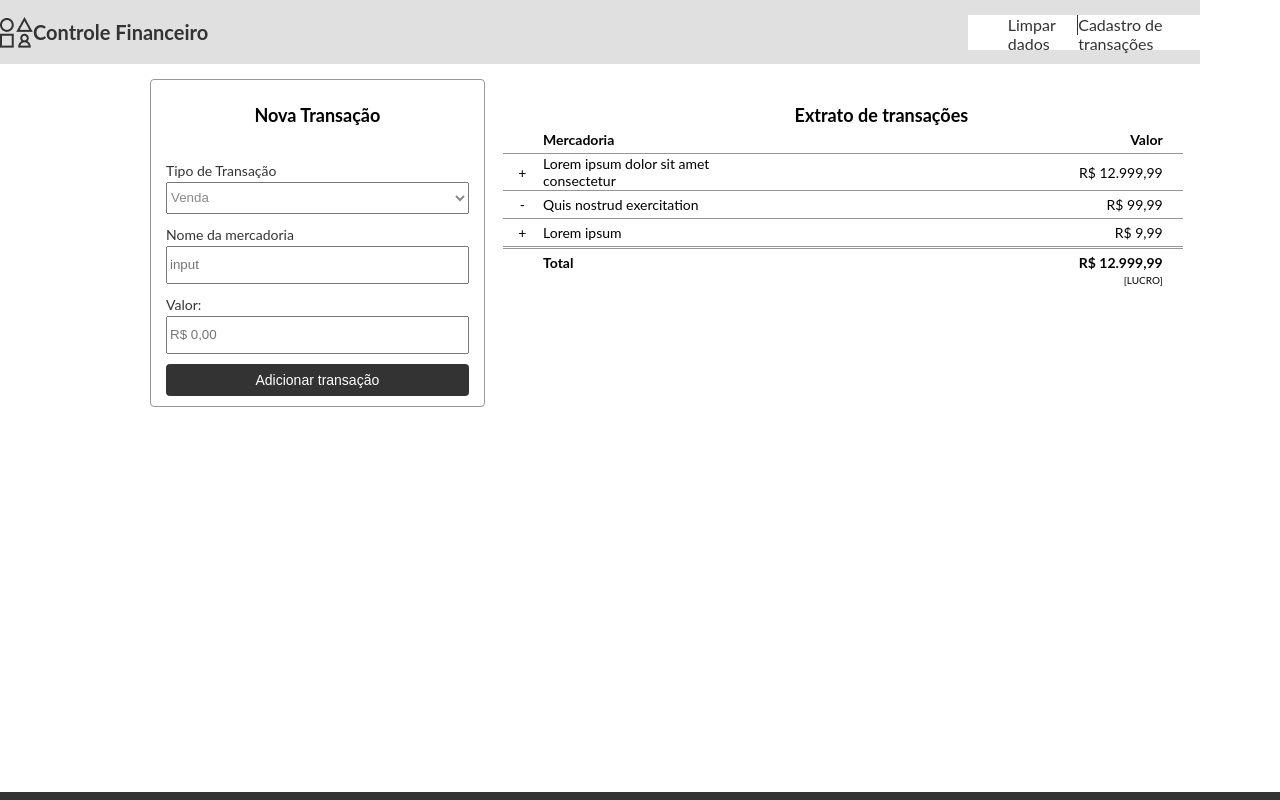
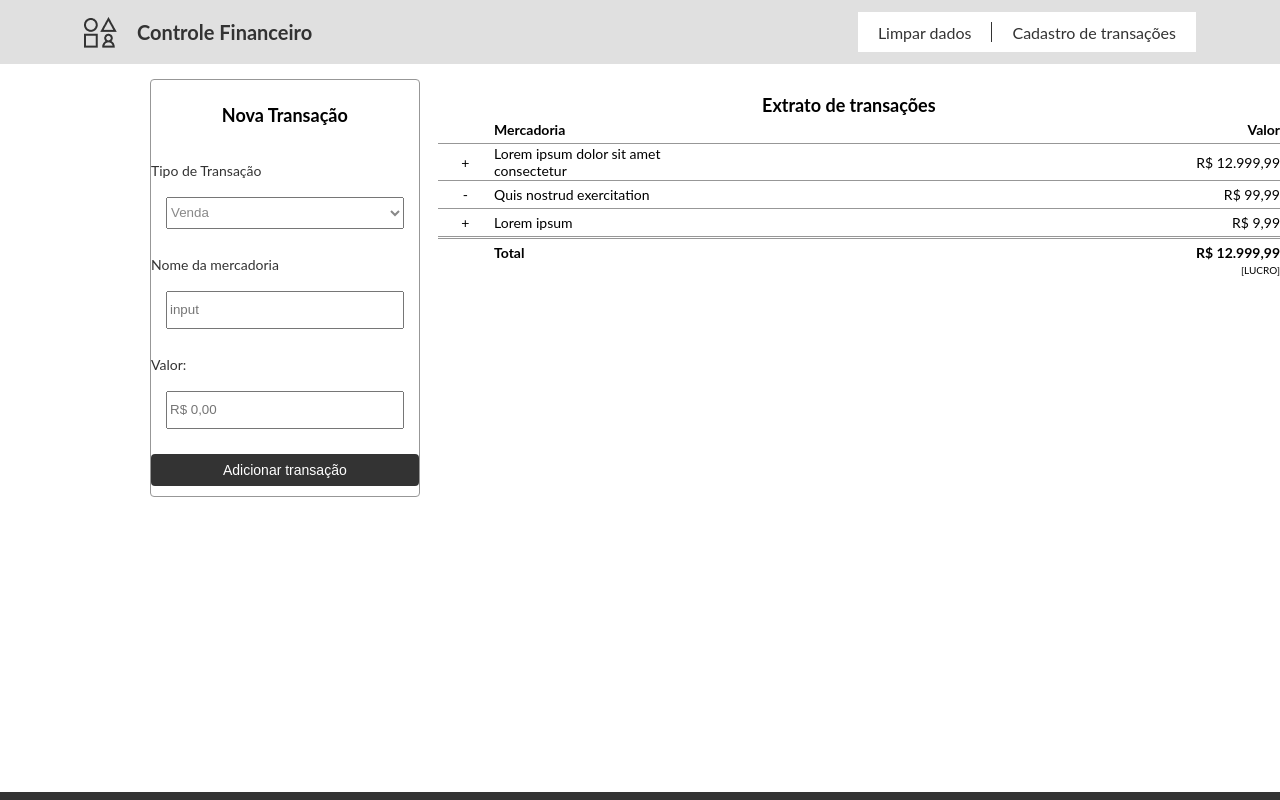
Before and after one commit to BrunaPadula/controle-financeiro, a plain HTML site: page index.html in a window 1280 px wide. Drawn offline with Linux system fonts and the light colour scheme; a web font is replaced by a local one.

Commit message:
correções no menu

```diff
--- a/css/style.css
+++ b/css/style.css
@@ -16,25 +16,40 @@ body {
     height: 8vh;
     transition: 0.3s;
     width: 100%;
-    max-width: 1200px;
+    justify-content: center;
+}
+
+.menu {
+    align-items: center;
+    background: #e0e0e0;
+    display: flex;
+    height: 8vh;
+    transition: 0.3s;
+    width: 100%;
+    max-width: 1112px;
 }
 
 .title {
     font-size: 20px;
     color: #333333;
     width: 100%;
+    margin-left: 20px;
 }
 
 .nav-list {
-    height: 35px;
+    height: 40px;
     background: #ffffff;
     display: flex;
     list-style: none;
+    padding: 0;
+    align-items: center;
 }
 
 .nav-list a {
     text-decoration: none;
     color: #333333;
+    white-space: nowrap;
+    margin: 20px;
 }
 
 .line {
@@ -84,8 +99,7 @@ body {
 .form {
     font-size: 14px;
     font-weight: 400;
-    margin-left: 15px;
-    margin-right: 15px;
+
     color: #333333;
 }
 
@@ -99,6 +113,7 @@ body {
 .selector-type, .result, #campo-mercadoria {
     color: #888888;
     height: 32px;
+    margin: 15px;
 }
 
 .title-elements {
@@ -130,24 +145,30 @@ button {
 }
 
 .container-2 {
-    width: 80%;
-    max-height: 281px;
+    width: 100%;
     border-radius: 1rem;
-    height: 480px;
     color: #000000;
     text-align: center;
     font-weight: 700;
-    margin-top: 40px;
+    margin-top: 30px;
     font-size: 18px;
-
+    max-width: 1112px;
 }
 
-table {
-    width: 680px;
+.container-elements {
+    width: 100%;
+    font-size: 14px;
+    max-width: 1112px;
+    font-weight: 400;
+}
+
+.extract {
+    width: 100%;
     border-collapse: collapse;
     font-size: 14px;
     margin-left: 20px;
     font-weight: 400;
+    max-width: 1112px;
 }
 
 .borda {
--- a/index.html
+++ b/index.html
@@ -9,9 +9,10 @@
 </head>
 
 <body>
-    <div id="root">
+    <div class="root">
         <div class="nav">
-            <img class="imglogo" src="./images/logo.png" alt="logo">
+            <div class="menu">
+                <img class="imglogo" src="./images/logo.png" alt="logo">
                 <h1 class="title">
                     Controle Financeiro
                 </h1>
@@ -40,7 +41,8 @@
                         <div class="linemenu"></div>
                         <div class="linemenu"></div>
                     </div>
-                </div>
+            </div>
+        </div>
                 <div class="hero">
                     <div class="container1">
                         <div class="elements">
@@ -70,8 +72,9 @@
                         </div>
                     </div>
                     <div class="container-2">
-                        <div>
-                            <label>Extrato de transações</label>
+                        <label>
+                            Extrato de transações
+                        </label>
                             <div class="container-elements">
                                 <table class="extract">
                                     <tr class="borda">
@@ -110,11 +113,9 @@
                                         <td class="coluna3">[LUCRO]</td>
                                     </tr>
                                 </table>
-                        </div>
+                            </div>
                     </div>
                 </div>
-            </div>
-
     </div>
 
     <footer></footer>
```
